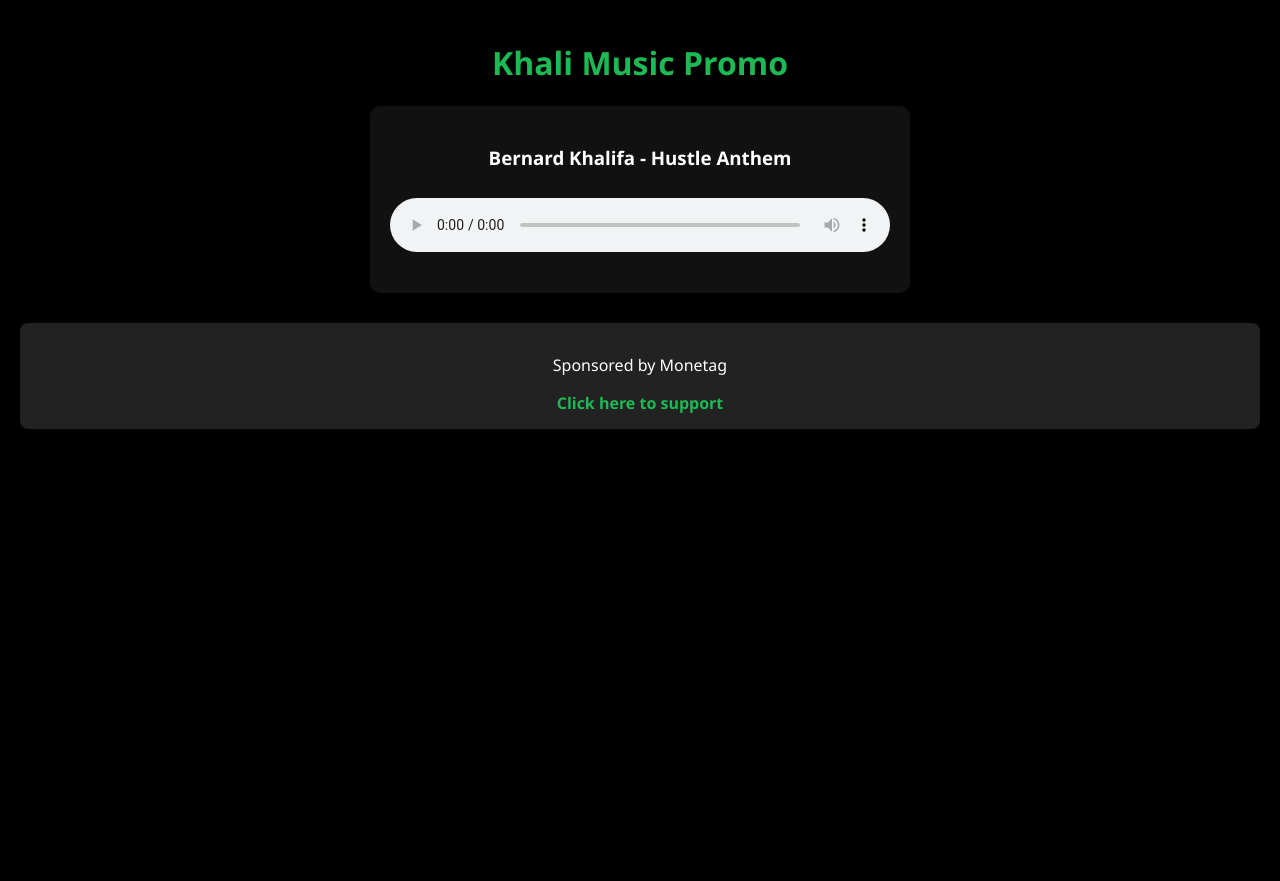
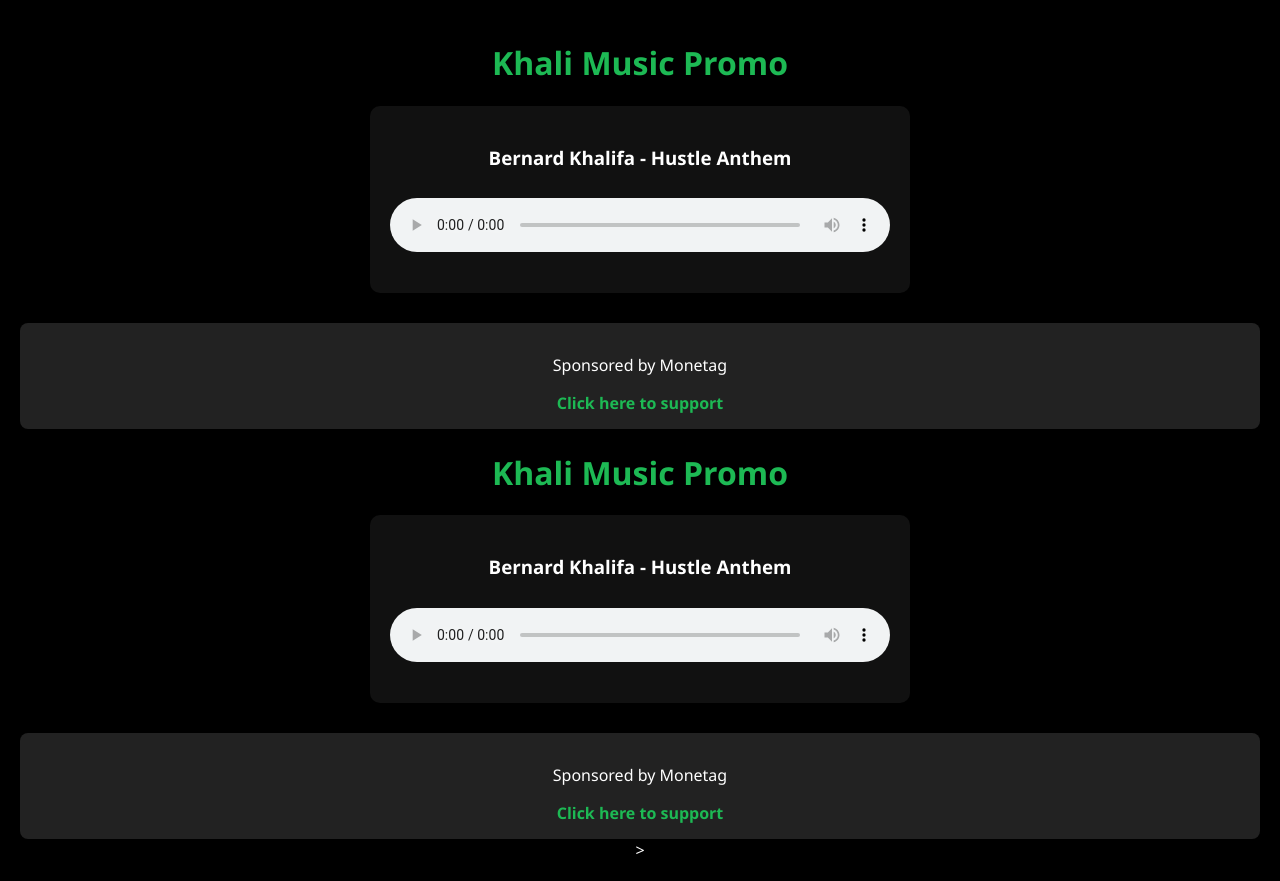
Before and after one commit to Bernard497-debugger/Index.Html, a plain HTML site: page index.html in a window 1280 px wide. Before the commit the page ends 800 px from the top, so only its background shows below. Drawn offline with Linux system fonts and the light colour scheme.

Commit message:
Update index.html

```diff
--- a/index.html
+++ b/index.html
@@ -79,4 +79,86 @@
   </script>
 
 </body>
+</html<!DOCTYPE html>
+<html lang="en">
+<head>
+  <meta charset="UTF-8" />
+  <meta name="viewport" content="width=device-width, initial-scale=1.0"/>
+  <title>Khali Music Promo</title>
+  <style>
+    body {
+      font-family: 'Segoe UI', sans-serif;
+      background-color: #000;
+      color: #fff;
+      margin: 0;
+      padding: 20px;
+      text-align: center;
+    }
+    h1 {
+      color: #1db954;
+    }
+    .music-card {
+      background: #111;
+      padding: 20px;
+      margin: 20px auto;
+      border-radius: 10px;
+      width: 90%;
+      max-width: 500px;
+    }
+    audio {
+      width: 100%;
+      margin-top: 10px;
+    }
+    .ad-section {
+      margin-top: 30px;
+      padding: 15px;
+      background: #222;
+      border-radius: 8px;
+    }
+    .ad-section a {
+      color: #1db954;
+      text-decoration: none;
+      font-weight: bold;
+    }
+  </style>
+</head>
+<body>
+
+  <h1>Khali Music Promo</h1>
+
+  <div class="music-card">
+    <h3>Bernard Khalifa - Hustle Anthem</h3>
+    <audio id="audioPlayer" controls>
+      <source src="hustle.mp3" type="audio/mpeg">
+      Your browser does not support the audio element.
+    </audio>
+    <p id="status"></p>
+  </div>
+
+  <div class="ad-section">
+    <p>Sponsored by Monetag</p>
+    <a href="https://otieu.com/4/8665260" target="_blank">Click here to support</a>
+  </div>
+
+  <script>
+    const audio = document.getElementById("audioPlayer");
+    const status = document.getElementById("status");
+
+    audio.addEventListener('ended', () => {
+      status.textContent = "Playback finished.";
+    });
+
+    audio.addEventListener('error', () => {
+      status.textContent = "Error loading audio.";
+    });
+
+    audio.addEventListener('pause', () => {
+      if (!audio.ended) {
+        status.textContent = "Paused. Tap to continue.";
+      }
+    });
+  </script>
+
+</body>
 </html>
+>
```
